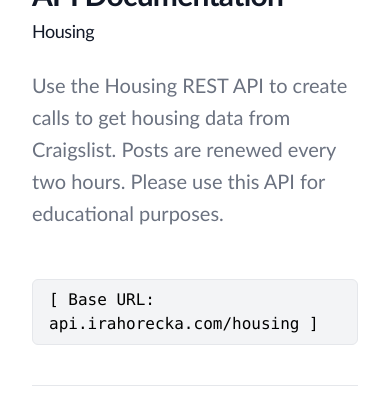
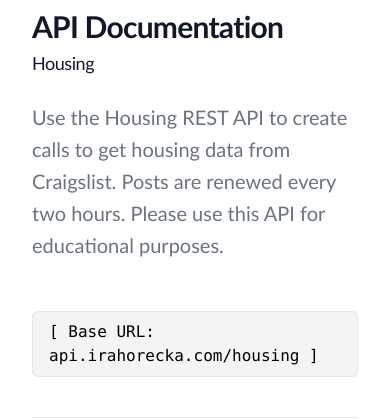
Before and after one commit to irahorecka/personal-website-2-prod, a Flask app: template irahorecka/templates/housing/docs.html in a window 390 px wide. Shown: the part 236-656 px from the top of the page. Run offline with Flask 2, Linux system fonts and the light colour scheme; the template is opened without the code that fills it, so the values that code supplies are empty.

Commit message:
update lg setting

```diff
--- a/irahorecka/templates/housing/docs.html
+++ b/irahorecka/templates/housing/docs.html
@@ -3,7 +3,7 @@
 <script defer src="{{ url_for('static', filename="external/alpine-3.3.2.min.js") }}"></script>
 {% endblock js %}
 {% block content %}
-<h1 class="font-extrabold tracking-tight text-gray-900 text-3xl sm:text-4xl lg:text-5xl">API Documentation</h1>
+<h1 class="font-extrabold tracking-tight text-gray-900 text-3xl mt-8 lg:mt-0 sm:text-4xl lg:text-5xl">API Documentation</h1>
 <h2 class="tracking-tight text-gray-900 text-lg mt-1 sm:text-xl lg:text-2xl">Housing</h2>
 <p class="mt-6 text-xl leading-8 text-gray-500">
   Use the Housing REST API to create calls to get housing data from Craigslist.
```
